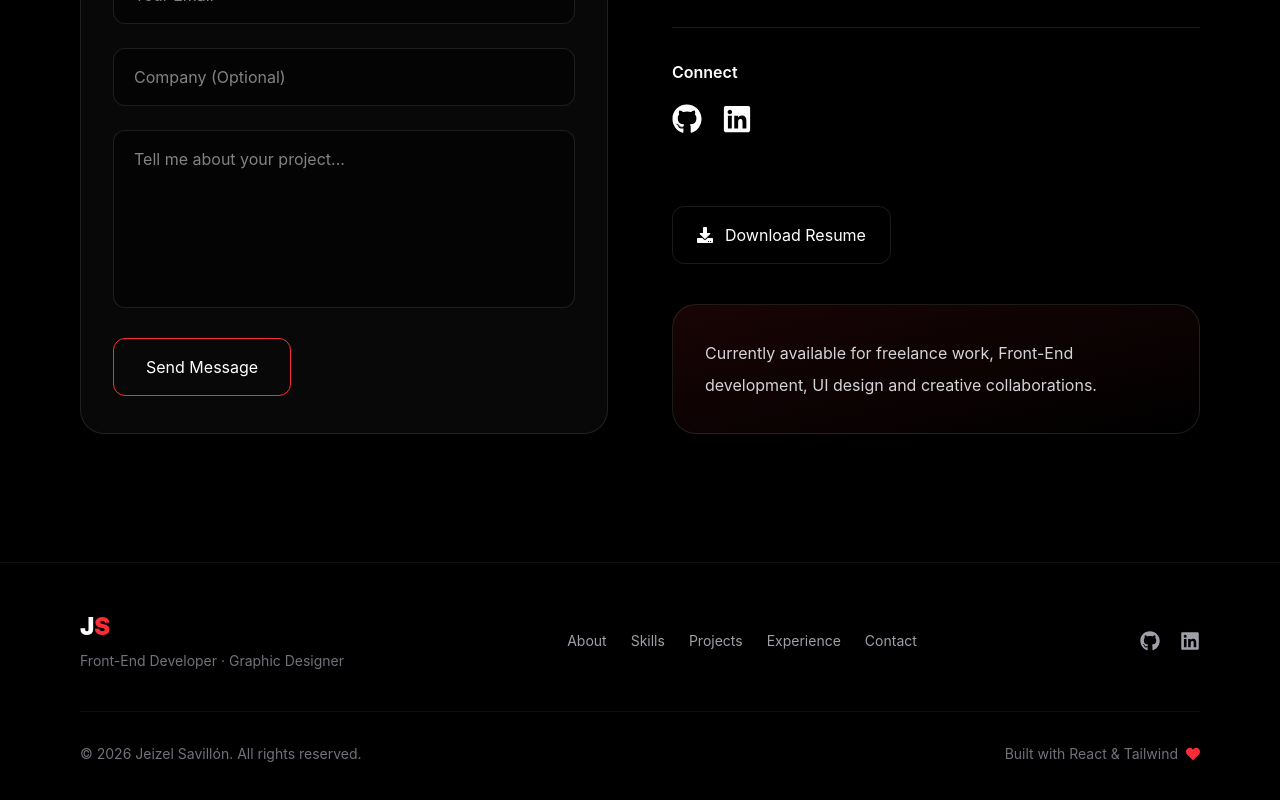
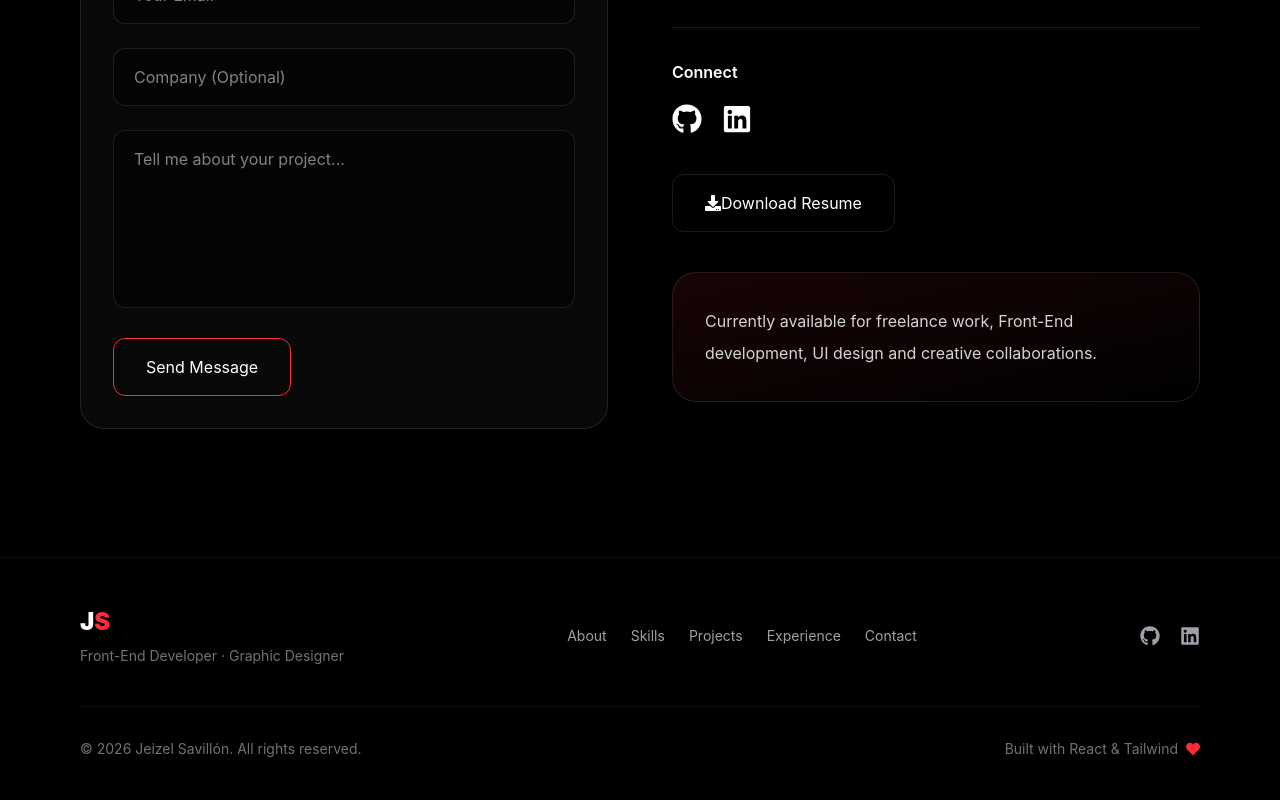
Before and after one commit to jeiz7/jeizel-portfolio, a React (Vite) app: page / in a window 1280 px wide. Shown: the part 9573-10373 px from the top of the page. Built offline with nearby package versions, Linux system fonts and the light colour scheme.

Commit message:
fix in PDF

```diff
--- a/src/sections/Contact.jsx
+++ b/src/sections/Contact.jsx
@@ -211,6 +211,7 @@ export default function Contact() {
                   href="https://github.com/jeiz7"
                   target="_blank"
                   className="hover:text-red-500 transition"
+                  rel="noopener noreferrer"
                 >
                   <FaGithub/>
                 </a>
@@ -219,6 +220,7 @@ export default function Contact() {
                   href="https://www.linkedin.com/in/jeizel-d-savillón-ab1a422b8/"
                   target="_blank"
                   className="hover:text-red-500 transition"
+                  rel="noopener noreferrer"
                 >
                   <FaLinkedin/>
                 </a>
@@ -228,21 +230,20 @@ export default function Contact() {
             </div>
 
              <a
-              href="src/assets/resume/Jeizel-Savillon-Resume.pdf"
+                href="/resume/Jeizel-Savillon-Resume.pdf"
                 download
                 className="
+                  border
+                  border-white/10
+                  px-8
+                  py-4
+                  rounded-xl
+                  hover:border-white
+                  hover:bg-white/5
+                  transition
                   inline-flex
                   items-center
-                gap-3
-                mt-8
-                px-6
-                py-4
-                rounded-xl
-                border
-                border-white/10
-                hover:border-red-500
-                hover:text-red-500
-                transition
+                  justify-center
                 "
               >
 
--- a/src/sections/Hero.jsx
+++ b/src/sections/Hero.jsx
@@ -140,7 +140,7 @@ export default function Hero() {
               </a>
 
               <a
-                href="src/assets/resume/Jeizel-Savillon-Resume.pdf"
+                href="/resume/Jeizel-Savillon-Resume.pdf"
                 download
                 className="
                   border
```
Also changed, not shown: 1 other file (tests, documents, lock files or other folders). Lines whose indentation alone changed are shown as unchanged.
